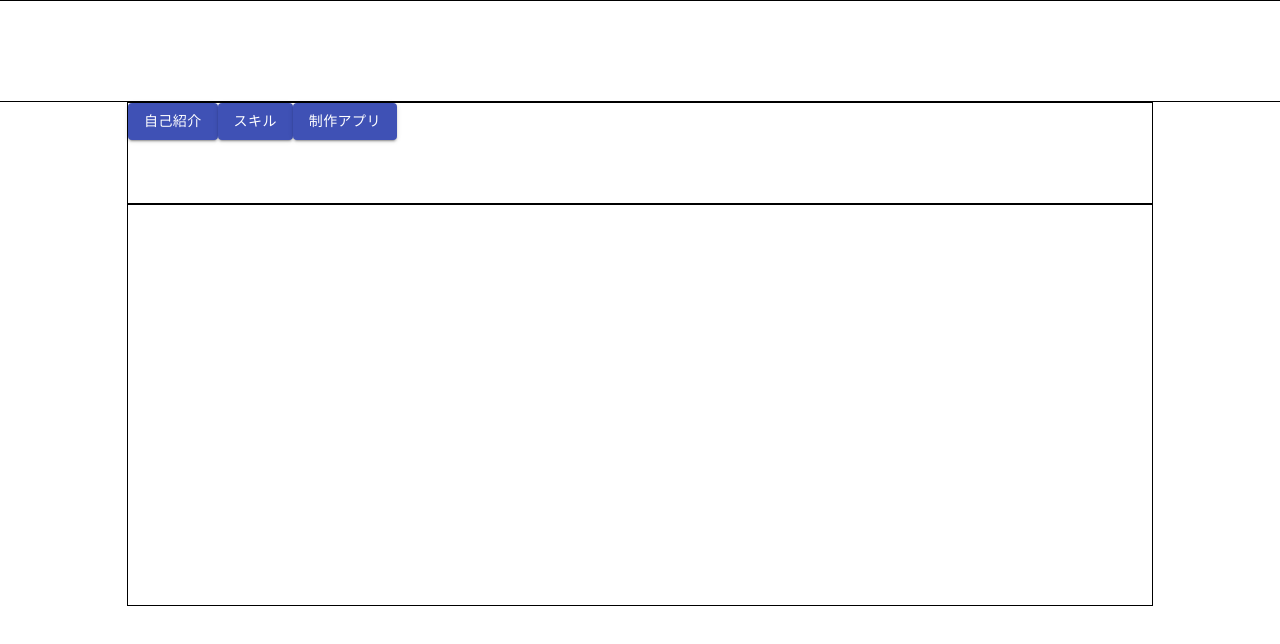
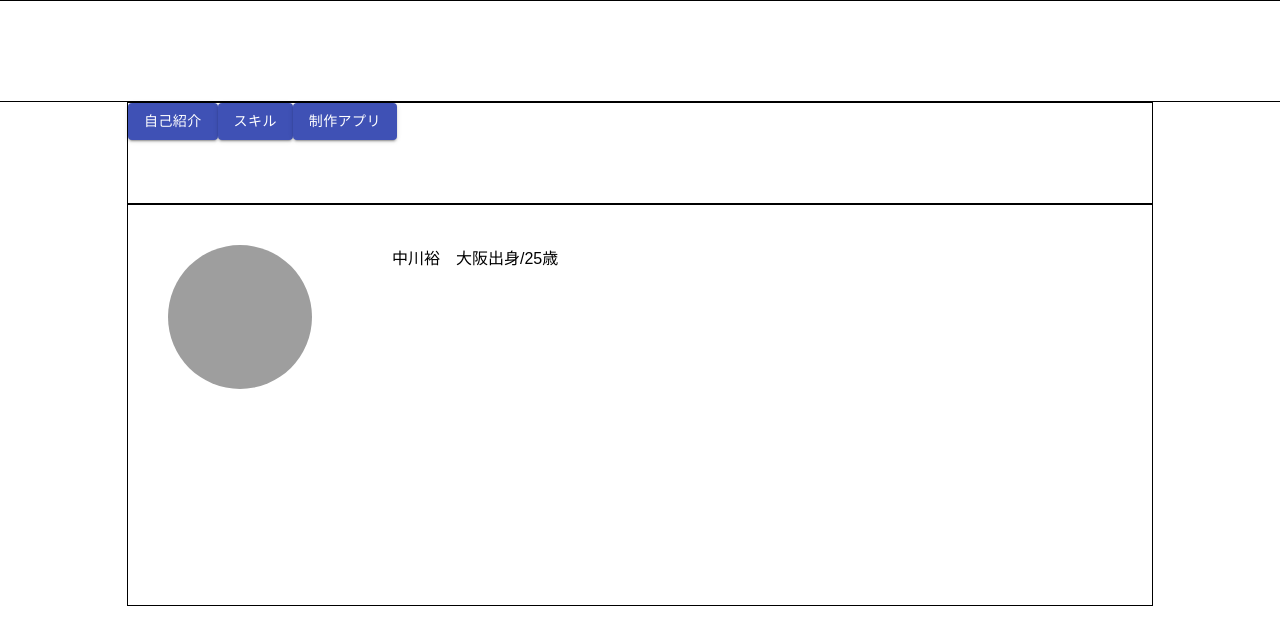
Before and after one commit to nagawa-hub/portfolio, a React (Create React App) app: page / in a window 1280 px wide. Both pictures are taken after a click on the button "自己紹介". Shown: the top 644 px of the page. Built offline with nearby package versions, Linux system fonts and the light colour scheme; grey boxes are pictures that could not be loaded.

Commit message:
ボタンクリック時の条件分岐を実装

```diff
--- a/src/App.jsx
+++ b/src/App.jsx
@@ -5,6 +5,40 @@ import {Header, SelectArea, MainContents} from './components/index'
 class App extends React.Component {
   constructor(props) {
     super(props);
+    this.state = {
+      currentId: ""
+    }
+    this.selectMain = this.selectMain.bind(this)
+  }
+
+
+  selectMain = (nextMainId) => {
+    switch(true){
+      case(nextMainId === ""):
+        this.setState({
+          currentId: 'init'
+        })
+        break;
+      case(nextMainId === "profile"):
+        this.setState({
+          currentId: 'profile'
+        })
+        break;
+      case(nextMainId === "skill"):
+        this.setState({
+          currentId: 'skill'
+        })
+        break;
+      case(nextMainId === "create"):
+        this.setState({
+          currentId: 'create'
+        })
+        break;
+    }
+  }
+
+  componentDidMount(){
+    this.selectMain(this.state.currentId)
   }
 
   render(){
@@ -12,9 +46,9 @@ class App extends React.Component {
         <div className="container">
           <Header />
 
-          <SelectArea />
+          <SelectArea select={this.selectMain}/>
 
-          <MainContents />
+          <MainContents currentId={this.state.currentId}/>
         </div>
       );
   }
--- a/src/assets/styles/index.css
+++ b/src/assets/styles/index.css
@@ -1,8 +1,6 @@
 body {
   margin: 0;
-  font-family: -apple-system, BlinkMacSystemFont, 'Segoe UI', 'Roboto', 'Oxygen',
-    'Ubuntu', 'Cantarell', 'Fira Sans', 'Droid Sans', 'Helvetica Neue',
-    sans-serif;
+  font-family: "游ゴシック体", YuGothic, "游ゴシック", "Yu Gothic", "メイリオ", "Hiragino Kaku Gothic ProN", "Hiragino Sans", sans-serif;
   -webkit-font-smoothing: antialiased;
   -moz-osx-font-smoothing: grayscale;
 }
--- a/src/components/MainContents.jsx
+++ b/src/components/MainContents.jsx
@@ -1,9 +1,30 @@
 import React from 'react';
+import {Profile} from './index'
 
-const MainContents = () => {
+const MainContents = (props) => {
   return(
     <div className="main_contents">
-
+      {
+        (() => {
+          if(props.currentId === 'profile'){
+            return(
+              <Profile />
+              );
+          }else if(props.currentId === 'skill'){
+            return(
+              <></>
+              );
+          }else if(props.currentId === 'create'){
+            return(
+              <></>
+              );
+          }else{
+            return(
+              <></>
+            );
+          }
+        })()
+      }
     </div>
   )
 }
--- /dev/null
+++ b/src/components/Profile.jsx
@@ -0,0 +1,30 @@
+import React from 'react';
+import { makeStyles } from '@material-ui/core/styles';
+import Avatar from '@material-ui/core/Avatar';
+
+const useStyles = makeStyles((theme) => ({
+  root: {
+    display: 'flex',
+    '& > *': {
+      margin: theme.spacing(5),
+    },
+  },
+  size: {
+    width: theme.spacing(18),
+    height: theme.spacing(18),
+  },
+}));
+
+const Profile = () => {
+  const classes = useStyles();
+  return(
+    <div className={classes.root}>
+      <Avatar alt="nagawa" src="/static/images/avatar/1.jpg" className={classes.size} />
+      <div>
+        中川裕　大阪出身/25歳<br/>
+      </div>
+    </div>
+  )
+}
+
+export default Profile;
--- a/src/components/Select.jsx
+++ b/src/components/Select.jsx
@@ -15,7 +15,7 @@ import Button from '@material-ui/core/Button';
 const Select = (props) => {
   // const classes = useStyles();
   return(
-    <Button variant="contained" color="primary">
+    <Button variant="contained" color="primary" onClick={() => props.select(props.nextId)} >
         {props.text}
     </Button>
 
--- a/src/components/SelectArea.jsx
+++ b/src/components/SelectArea.jsx
@@ -4,9 +4,9 @@ import {Select} from './index';
 const SelectArea = (props) => {
   return(
     <div className="select_area">
-      <Select text={"自己紹介"} />
-      <Select text={"スキル"} />
-      <Select text={"制作アプリ"} />
+      <Select text={"自己紹介"} nextId={"profile"} select={props.select} />
+      <Select text={"スキル"} nextId={"skill"} select={props.select} />
+      <Select text={"制作アプリ"} nextId={"create"} select={props.select}/>
     </div>
   )
 }
--- a/src/components/index.js
+++ b/src/components/index.js
@@ -3,3 +3,4 @@ export {default as SelectArea} from './SelectArea'
 export {default as MainContents} from './MainContents'
 
 export {default as Select} from './Select'
+export {default as Profile} from './Profile'
```
Also changed, not shown: src/assets/styles/style.css (line endings or trailing spaces).
